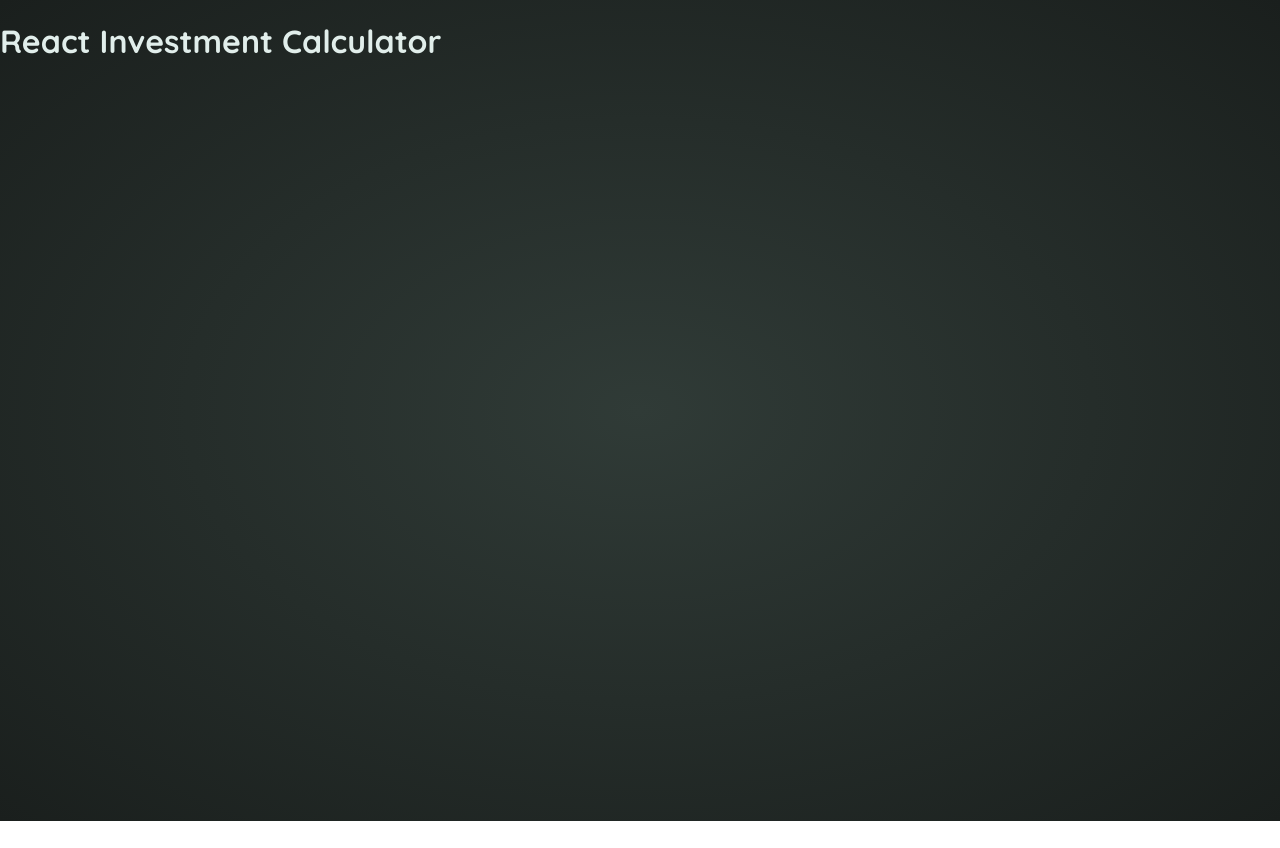
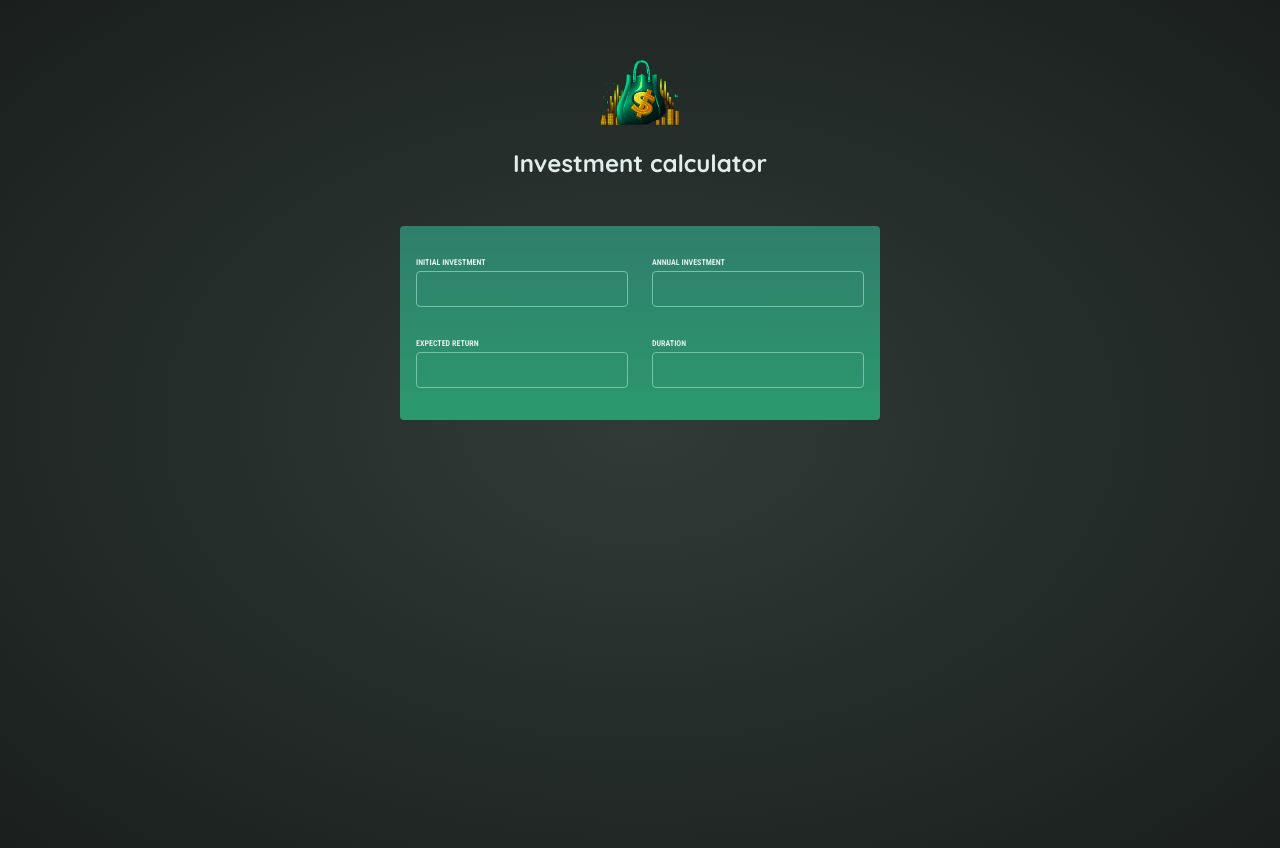
Before and after one commit to AnSh202302/investment-calculator-project, a React (Vite) app: page / in a window 1280 px wide. Before the commit the page ends 821 px from the top, so only its background shows below. Built offline with nearby package versions, Linux system fonts and the light colour scheme.

Commit message:
add: Header + UserInput

```diff
--- a/index.html
+++ b/index.html
@@ -1,12 +1,20 @@
-<!doctype html>
+<!DOCTYPE html>
 <html lang="en">
   <head>
     <meta charset="UTF-8" />
-    <link rel="icon" type="image/svg+xml" href="/investment-calculator-logo.png" />
+    <link
+      rel="icon"
+      type="image/svg+xml"
+      href="/investment-calculator-logo.png"
+    />
     <meta name="viewport" content="width=device-width, initial-scale=1.0" />
     <title>React Investment Calculator</title>
   </head>
   <body>
+    <header id="header">
+      <img src="investment-calculator-logo.png" alt="Bug with money" />
+      <h1>Investment calculator</h1>
+    </header>
     <div id="root"></div>
     <script type="module" src="/src/index.jsx"></script>
   </body>
--- a/src/App.jsx
+++ b/src/App.jsx
@@ -1,7 +1,7 @@
+import UserInput from "./UserInput";
+
 function App() {
-  return (
-    <h1>React Investment Calculator</h1>
-  )
+  return <UserInput />;
 }
 
-export default App
+export default App;
--- /dev/null
+++ b/src/UserInput.jsx
@@ -0,0 +1,26 @@
+export default function UserInput() {
+  return (
+    <section id="user-input">
+      <div className="input-group">
+        <p>
+          <label htmlFor="">Initial Investment</label>
+          <input type="number" required />
+        </p>
+        <p>
+          <label htmlFor="">Annual Investment</label>
+          <input type="number" required />
+        </p>
+      </div>
+      <div className="input-group">
+        <p>
+          <label htmlFor="">Expected Return</label>
+          <input type="number" required />
+        </p>
+        <p>
+          <label htmlFor="">Duration</label>
+          <input type="number" required />
+        </p>
+      </div>
+    </section>
+  );
+}
```
